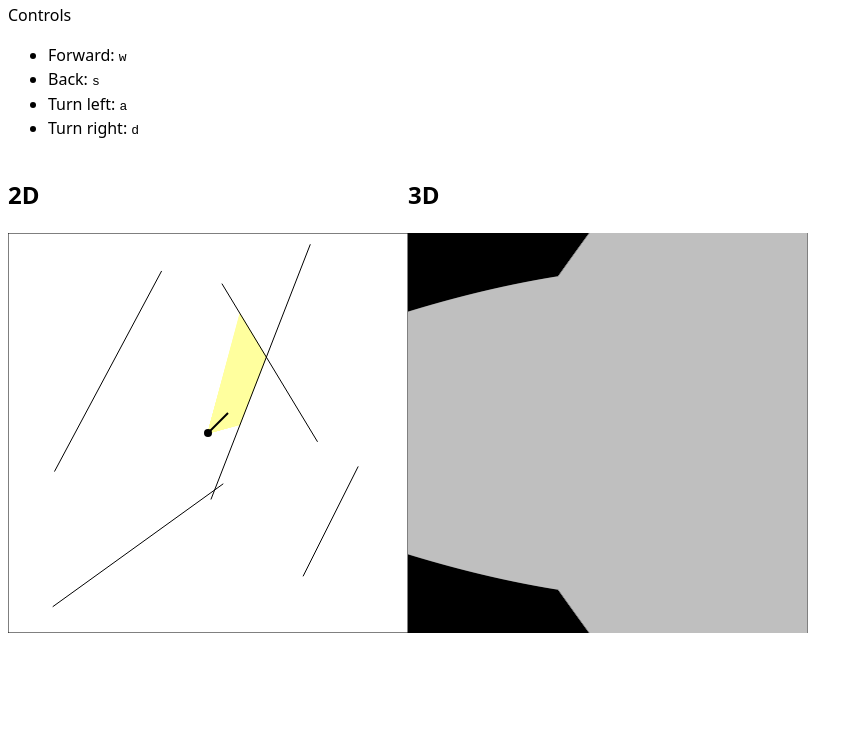
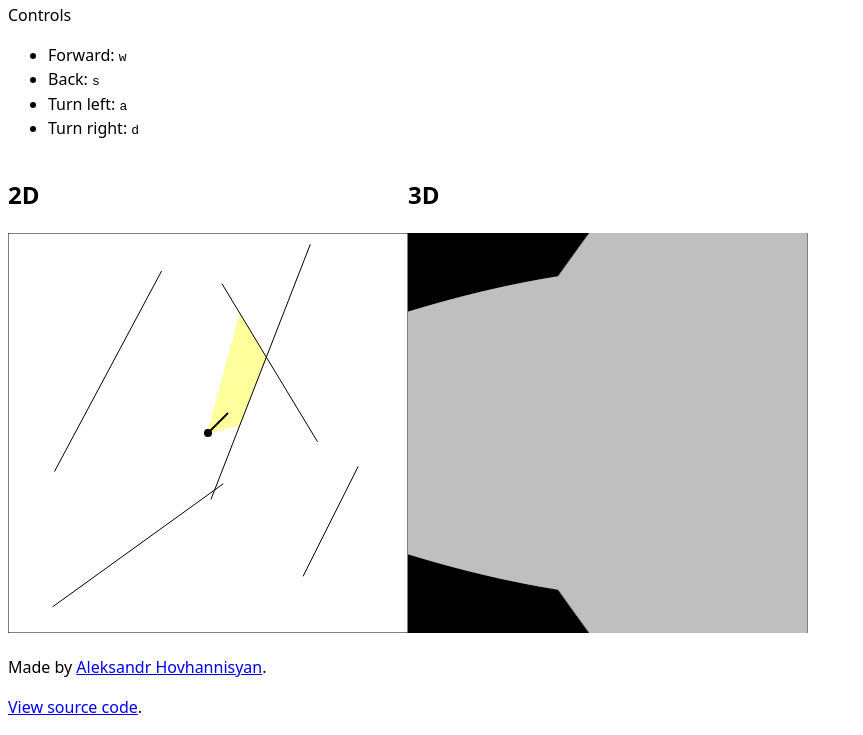
Before and after one commit to AleksandrHovhannisyan/raycasting-js, a plain HTML site: page src/index.html in a window 1280 px wide. Shown: the part 88-823 px from the top of the page, without its empty margins (0-863 px from the left). Before the commit the page ends 800 px from the top, so only its background shows below. Drawn offline with Linux system fonts and the light colour scheme.

Commit message:
Add footer links

```diff
--- a/src/index.html
+++ b/src/index.html
@@ -24,5 +24,9 @@
             <h2>3D</h2>
         </section>
     </div>
+    <footer>
+        <p>Made by <a href="https://www.aleksandrhovhannisyan.com/">Aleksandr Hovhannisyan</a>.</p>
+        <p><a href="https://github.com/AleksandrHovhannisyan/raycasting-js/">View source code</a>.</p>
+    </footer>
 </body>
 </html>
```
